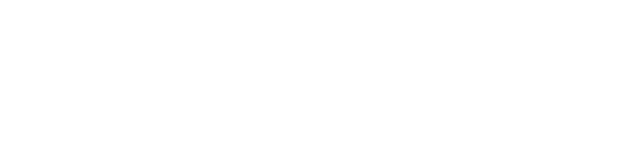
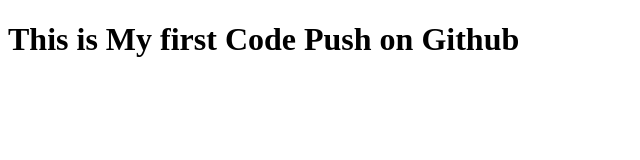
Before and after one commit to oomar2022/my-second-repo, a plain HTML site: page index.html in a window 1280 px wide. Shown: the whole page, without its empty margins (0-640 px from the left). Drawn offline with Linux system fonts and the light colour scheme.

Commit message:
header added

```diff
--- a/index.html
+++ b/index.html
@@ -6,5 +6,7 @@
     <meta name="viewport" content="width=device-width, initial-scale=1.0" />
     <title>My Second Repo</title>
   </head>
-  <body></body>
+  <body>
+    <h1>This is My first Code Push on Github</h1>
+  </body>
 </html>
```
